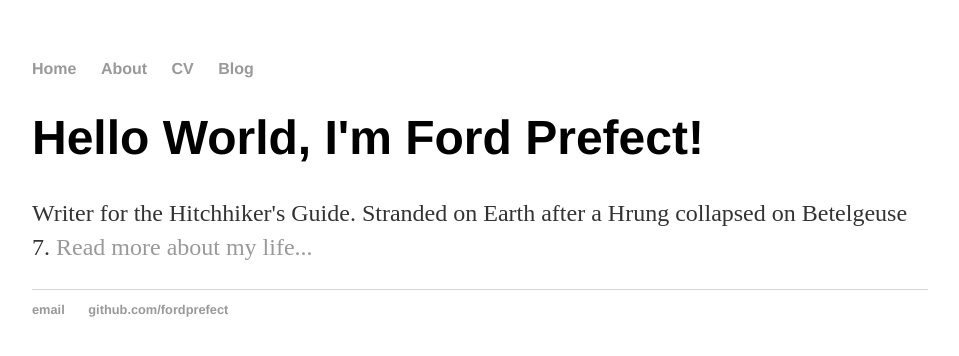
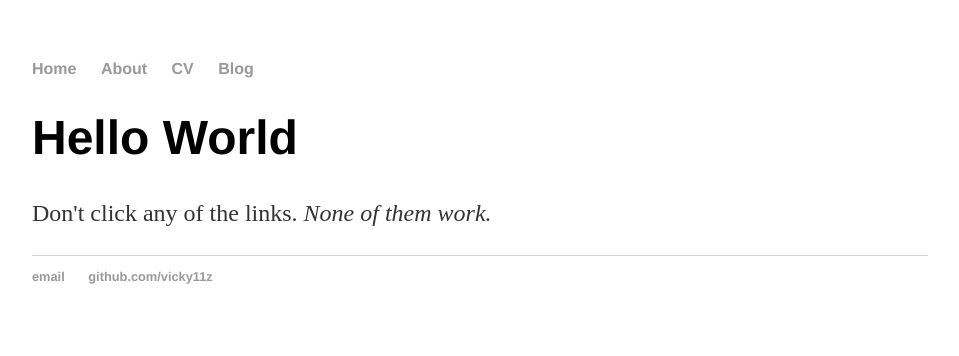
Before and after one commit to vicky11z/vicky11z.github.io, a plain HTML site: page index.html in a window 1280 px wide. Shown: the whole page, without its empty margins (160-1119 px from the left). Drawn offline with Linux system fonts and the light colour scheme.

Commit message:
Update index.html

```diff
--- a/index.html
+++ b/index.html
@@ -1,7 +1,7 @@
 <!DOCTYPE html>
 <html>
 	<head>
-		<title>Ford Prefect, Normal Human</title>
+		<title>Vicky Zhang</title>
 		<link rel="stylesheet" type="text/css" href="/css/main.css">
 	</head>
 	<body>
@@ -15,14 +15,14 @@
 		</nav>
 		<div class="container">
     		<div class="blurb">
-        		<h1>Hello World, I'm Ford Prefect!</h1>
-				<p>Writer for the Hitchhiker's Guide. Stranded on Earth after a Hrung collapsed on Betelgeuse 7. <a href="/about">Read more about my life...</a></p>
+        		<h1>Hello World</h1>
+				<p>Don't click any of the links. <em>None of them work.</em></p>
     		</div><!-- /.blurb -->
 		</div><!-- /.container -->
 		<footer>
     		<ul>
-        		<li><a href="mailto:fordprefect@gmail.com">email</a></li>
-        		<li><a href="https://github.com/fordprefect">github.com/fordprefect</a></li>
+        		<li><a href="mailto:vicky11z@berkeley.edu">email</a></li>
+        		<li><a href="https://github.com/vicky11z">github.com/vicky11z</a></li>
 			</ul>
 		</footer>
 	</body>
```
